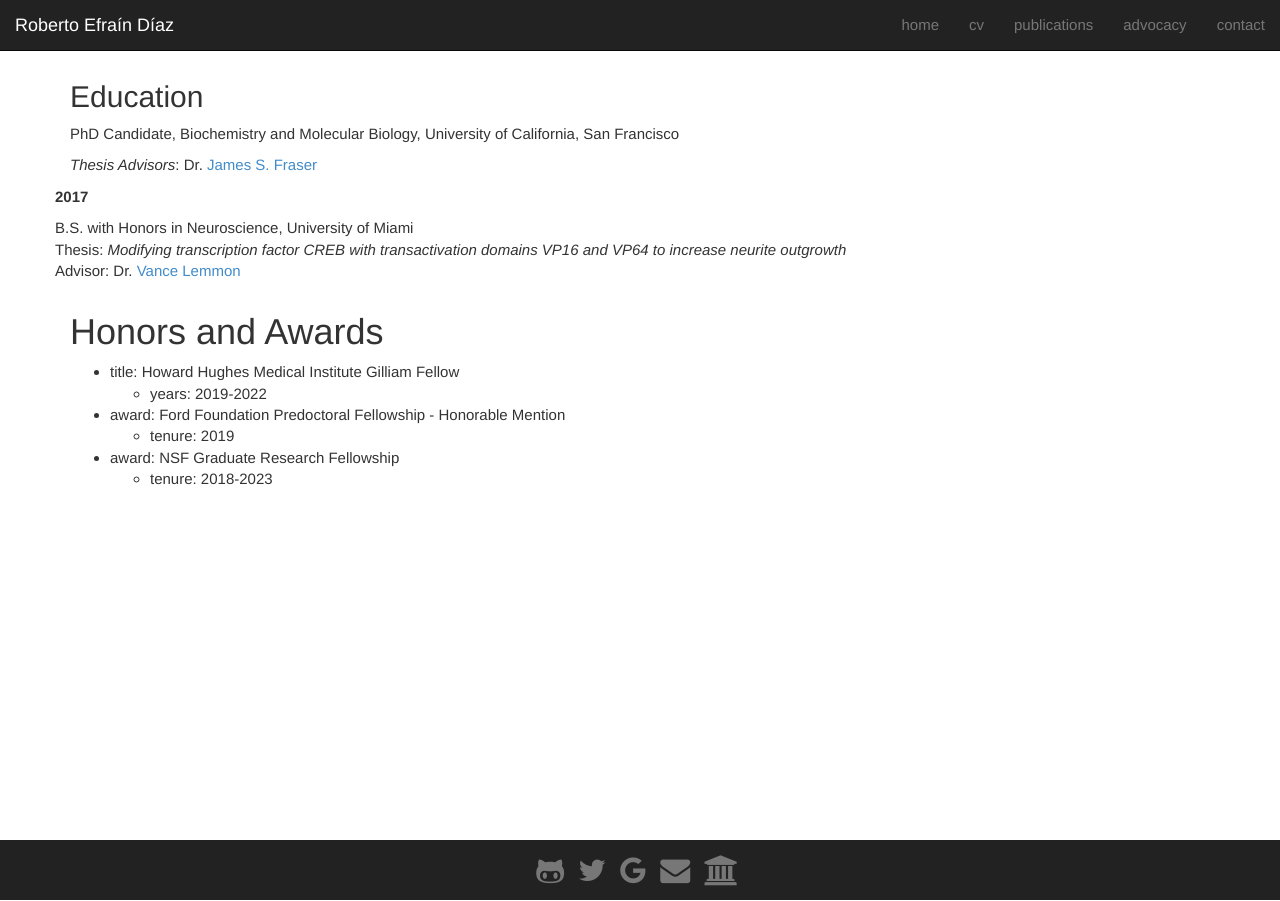
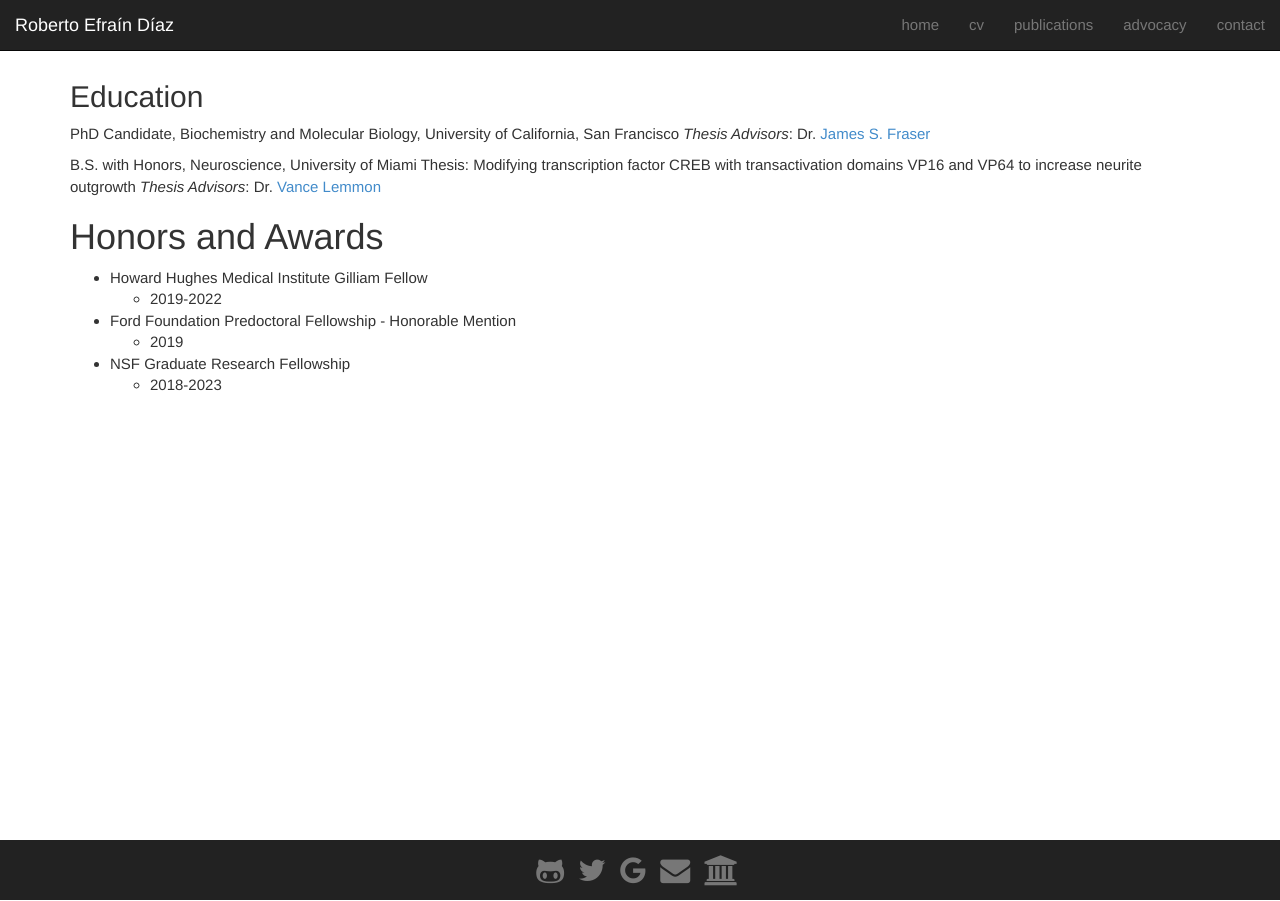
Before and after one commit to rediaz111/rediaz.github.io, a Jekyll site: the page built from cv/index.md, in a window 1280 px wide. Built offline with Jekyll 4.4.1, drawn with Linux system fonts in a browser that asks for light colours; nearby versions of some CDN libraries.

Commit message:
update CV

```diff
--- a/cv/index.md
+++ b/cv/index.md
@@ -7,22 +7,16 @@ max_width: 1000px
 ---
 ## Education
 PhD Candidate, Biochemistry and Molecular Biology, University of California, San Francisco
-
 _Thesis Advisors_: Dr. [James S. Fraser](https://fraserlab.com)
 
-<div class="row" style="max-width: {{page.max_width}};">
-<strong>2017</strong>
-<p>B.S. with Honors in Neuroscience, University of Miami
-<br>
-Thesis: <em>Modifying transcription factor CREB with transactivation domains VP16 and VP64 to increase neurite outgrowth</em>
-<br>
-Advisor: Dr. [Vance Lemmon](https://www.lembixlab.net)</p></div>
-
+B.S. with Honors, Neuroscience, University of Miami
+Thesis: Modifying transcription factor CREB with transactivation domains VP16 and VP64 to increase neurite outgrowth
+_Thesis Advisors_: Dr. [Vance Lemmon](https://www.lembixlab.net)
 
 # Honors and Awards
-- title: Howard Hughes Medical Institute Gilliam Fellow
-  - years: 2019-2022
-- award: Ford Foundation Predoctoral Fellowship - Honorable Mention
-  - tenure: 2019
-- award: NSF Graduate Research Fellowship
-  - tenure: 2018-2023
+- Howard Hughes Medical Institute Gilliam Fellow
+  - 2019-2022
+- Ford Foundation Predoctoral Fellowship - Honorable Mention
+  - 2019
+- NSF Graduate Research Fellowship
+  - 2018-2023
```
Also changed, not shown: 1 other file.
